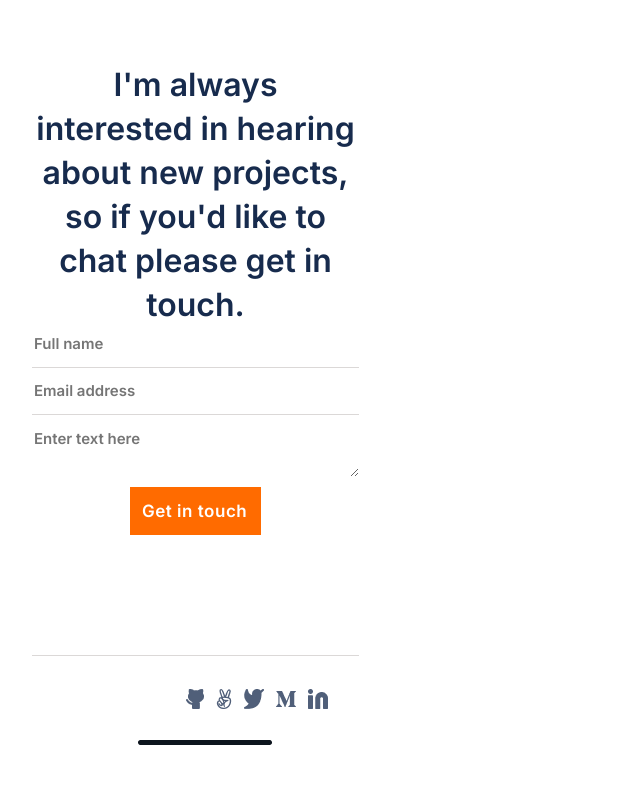
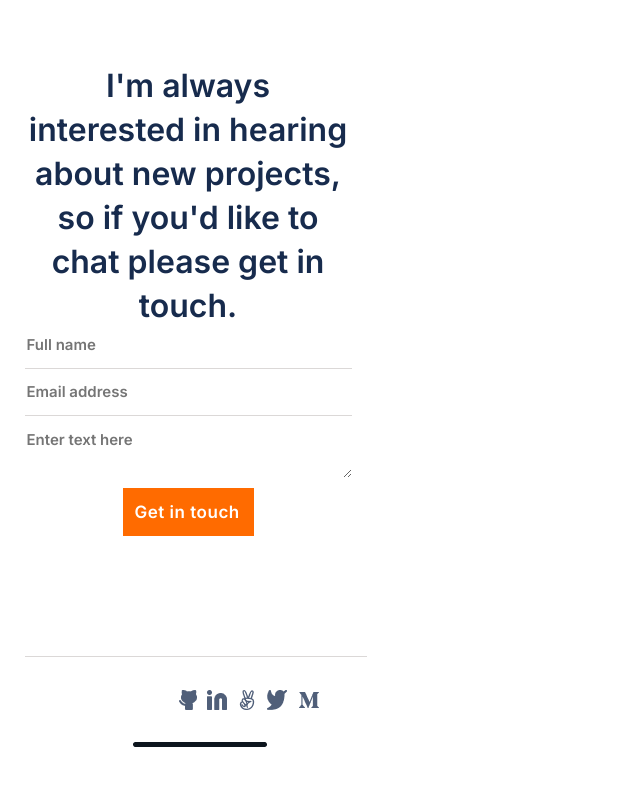
Before and after one commit to Sonikak004/portfolio-setup, a website: page index.html in a window 1280 px wide. Shown: the part 5974-6759 px from the top of the page, without its empty margins (0-640 px from the left). Drawn offline with Linux system fonts and the light colour scheme.

Commit message:
updated icons in css

```diff
--- a/index.html
+++ b/index.html
@@ -235,19 +235,19 @@
                         </li>
                         <li >
                             <a href="https://www.linkedin.com/in/rachelisaac13">
-                                <img src="./images/darkicon2.png" alt="linkedin icon"></a>
+                                <img src="./images/darkicon1.png" alt="linkedin icon"></a>
                             </li>
                             <li>
                                 <a href="#">
-                                    <img src="./images/darkicon3.png" alt="github icon"></a>
+                                    <img src="./images/darkicon2.png" alt="github icon"></a>
                                 </li>
                                 <li>
                                     <a href="https://twitter.com/Kholochelam">
-                                        <img src="./images/darkicon4.png" alt="twitter icon"></a>
+                                        <img src="./images/darkicon3.png" alt="twitter icon"></a>
                                     </li>
                                     <li>
                                         <a href="#">
-                                            <img src="./images/darkicon1.png" alt="Medium icon"></a>
+                                            <img src="./images/darkicon4.png" alt="Medium icon"></a>
                                         </li>
 
                                     </ul>
--- a/styles.css
+++ b/styles.css
@@ -116,16 +116,17 @@ ul {
 .social-media-under {
   margin-top: 5px;
   margin-left: 109px;
-  width: 200px;
+  width: 233px;
   height: 40px;
   display: flex;
   align-content: center;
   align-items: center;
+  justify-content: space-evenly;
 }
 
 .icon {
   flex-grow: 1;
-  width: 26px;
+  width: 22px;
   height: 26px;
   display: flex;
   align-items: center;
```
